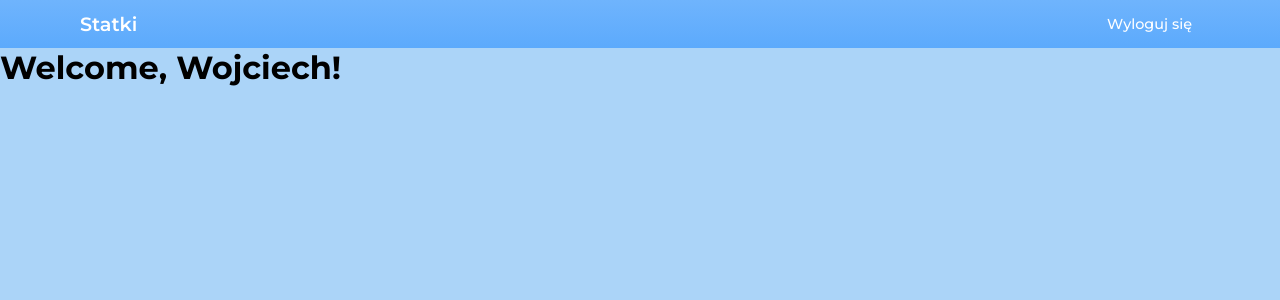
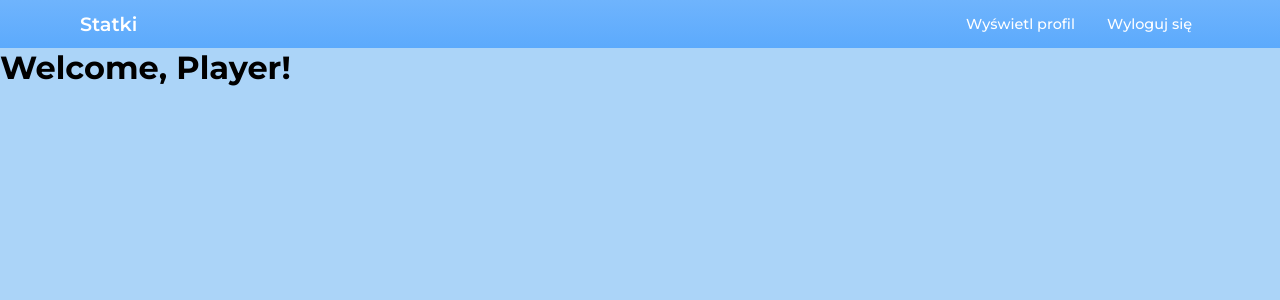
Before and after one commit to ppporanczyk/Statki, a Flask app: page /profile in a window 1280 px wide. Shown: the top 300 px of the page. Run offline with Flask 2, Linux system fonts and the light colour scheme; the visitor is signed in with stand-in values (Sample User, id 1).

Commit message:
add button to profile

```diff
--- a/templates/base.html
+++ b/templates/base.html
@@ -27,11 +27,14 @@
                     </a></li>
                 <li><a href="{{ url_for('register') }}">Rejestracja</a></li>
                 {% else %}
+                <li> <a href="{{ url_for('profile') }}" class="navbar-item">
+                        Wyświetl profil
+                    </a>
+                </li>
                 <li> <a href="{{ url_for('logout') }}" class="navbar-item">
                         Wyloguj się
                     </a>
                 </li>
-
             {% endif %}
             </ul>
         </nav>
--- a/templates/profile.html
+++ b/templates/profile.html
@@ -2,6 +2,6 @@
 
 {% block content %}
 <h1 class="title">
-    Welcome, Wojciech!
+    Welcome, Player!
 </h1>
 {% endblock %}
```
